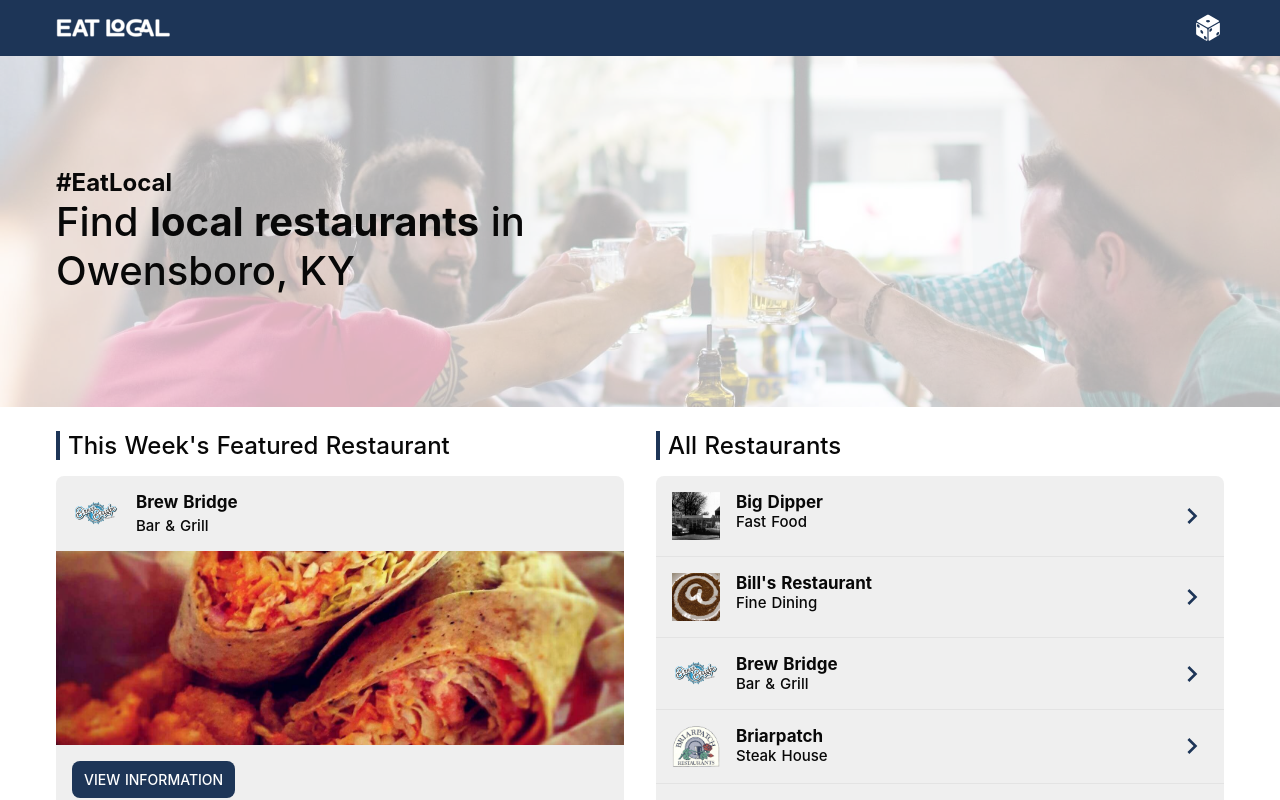
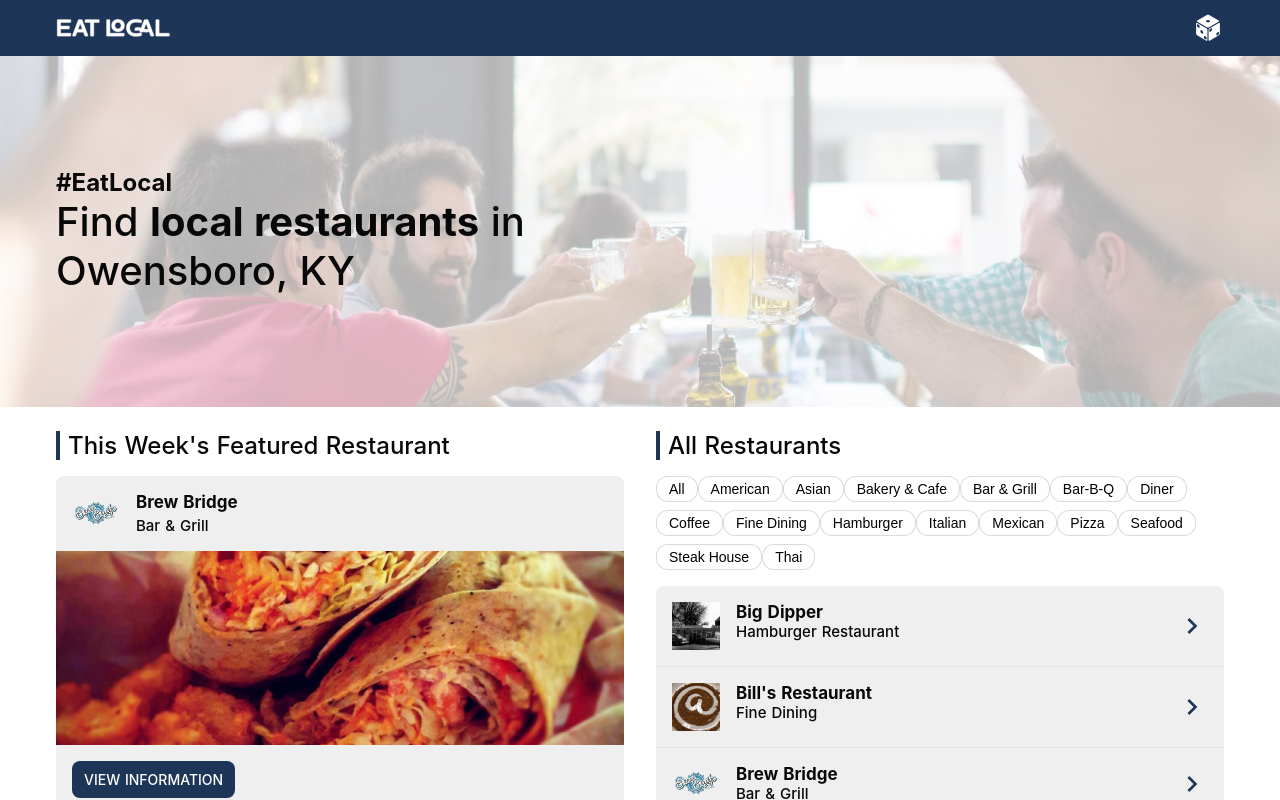
Before and after one commit to charliedr/Owensboro-Restaurants, a Nuxt app: page / in a window 1280 px wide. Shown: the top 800 px of the page. Built offline with nearby package versions, Linux system fonts and the light colour scheme.

Commit message:
Added filtering based on categories

```diff
--- a/components/RestaurantList.vue
+++ b/components/RestaurantList.vue
@@ -1,7 +1,40 @@
 <template>
   <div class="restaurantList">
     <h1 class="restaurantList__title">All Restaurants</h1>
-    <ul>
+    <!-- FILTERING -->
+    <div class="restaurantList__filters">
+      <button @click="filterListClear">All</button>
+      <button @click="filterRestaurants" value="American Restaurant">American</button>
+      <button @click="filterRestaurants" value="Asian Restaurant">Asian</button>
+      <button @click="filterRestaurants" value="Bakery & Cafe">Bakery & Cafe</button>
+      <button @click="filterRestaurants" value="Bar & Grill">Bar & Grill</button>
+      <button @click="filterRestaurants" value="Barbecue Restaurant">Bar-B-Q</button>
+      <button @click="filterRestaurants" value="Diner">Diner</button>
+      <button @click="filterRestaurants" value="Coffee Shop">Coffee</button>
+      <button @click="filterRestaurants" value="Fine Dining">Fine Dining</button>
+      <button @click="filterRestaurants" value="Hamburger Restaurant">Hamburger</button>
+      <button @click="filterRestaurants" value="Italian Restaurant">Italian</button>
+      <button @click="filterRestaurants" value="Mexican Restaurant">Mexican</button>
+      <button @click="filterRestaurants" value="Pizza">Pizza</button>
+      <button @click="filterRestaurants" value="Seafood Restaurant">Seafood</button>
+      <button @click="filterRestaurants" value="Steak House">Steak House</button>
+      <button @click="filterRestaurants" value="Thai Restaurant">Thai</button>
+    </div>
+    <!-- <p>{{ filteredList }}</p> -->
+    <ul v-if="filteredListVisible">
+      <li v-for="restaurant in filteredList" :key="restaurant.name">
+        <NuxtLink class="restaurantList__item" :to="`/restaurant/${restaurant.name}`">
+          <img class="restaurantList__item--logo" :src="`${restaurant.logo}`" style="width: 3rem; height: auto;">
+          <div class="restaurantList__item--content">
+            <div class="restaurantList__item--content-title">{{ restaurant.name }}</div>
+            <div class="restaurantList__item--content-category">{{ restaurant.category }}</div>
+          </div>
+          <img class="chevron-right" src="~assets/chevron-right.svg" alt="right arrow icon">
+        </NuxtLink>
+      </li>
+    </ul>
+    <!-- LIST -->
+    <ul v-else>
       <li v-for="restaurant in restaurants" :key="restaurant.name">
         <NuxtLink class="restaurantList__item" :to="`/restaurant/${restaurant.name}`">
           <img class="restaurantList__item--logo" :src="`${restaurant.logo}`" style="width: 3rem; height: auto;">
@@ -20,11 +53,30 @@
 import {mapState} from 'vuex'
 
 export default {
+  data() {
+    return {
+      filteredList: [],
+      filteredListVisible: false
+    }
+  },
+  methods: {
+    filterRestaurants(e) {
+      console.log('Filtering for:', e.target.value)
+      // Filters restaurants if the value of the button equals the restaurant's category
+      const filtered = this.restaurants.filter((restaurant) => restaurant.category === e.target.value)
+      this.filteredList = filtered
+      this.filteredListVisible = true
+    },
+    filterListClear() {
+      this.filteredListVisible = false
+    }
+  },
   computed: {
     // Pull information from the store
     ...mapState({
       restaurants: state => state.restaurants
-    })
+    }),
+
   }
 }
 </script>
@@ -40,6 +92,28 @@
       margin-bottom: 1rem;
       border-left: .25rem solid #1D3557;
       padding-left: .5rem;
+    }
+
+    &__filters {
+      margin-bottom: .5rem;
+
+      button {
+        display: inline-block;
+        font-size: 14px;
+        padding: .25rem .75rem;
+        background: #ffffff;
+        border: 1px solid rgba(0, 0, 0, 0.14);
+        margin-bottom: .5rem;
+        border-radius: .75rem;
+        transition: all .2s ease-in-out;
+        outline: none;
+
+        &:hover, &:focus {
+          cursor: pointer;
+          background: #1D3557;
+          color: #ffffff;
+        }
+      }
     }
 
     ul {
--- a/store/index.js
+++ b/store/index.js
@@ -13,7 +13,7 @@
   restaurants: [
     {
       name: "big dipper",
-      category: "Fast Food",
+      category: "Hamburger Restaurant",
       website: "",
       logo: 'big_dipper-logo.jpg',
       thumbnail: 'big_dipper-thumbnail.jpg',
@@ -357,7 +357,7 @@
     },
     {
       name: "peezo's pizza",
-      category: "Pizza Restaurant",
+      category: "Pizza",
       website: "http://peezos-pizza.jany.io/",
       logo: 'peezos_pizza-logo.jpg',
       thumbnail: 'peezos_pizza-thumbnail.jpg',
```
